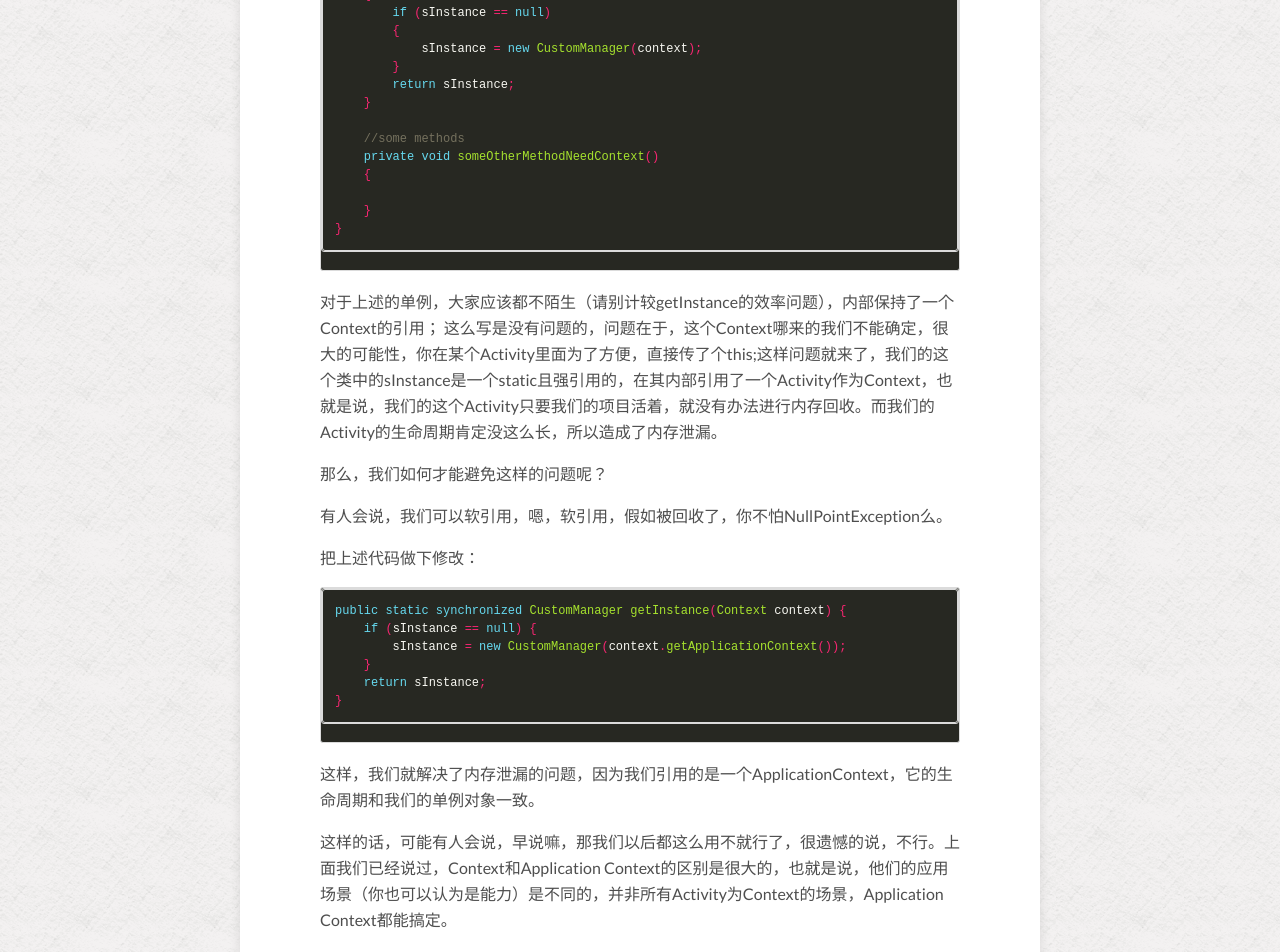
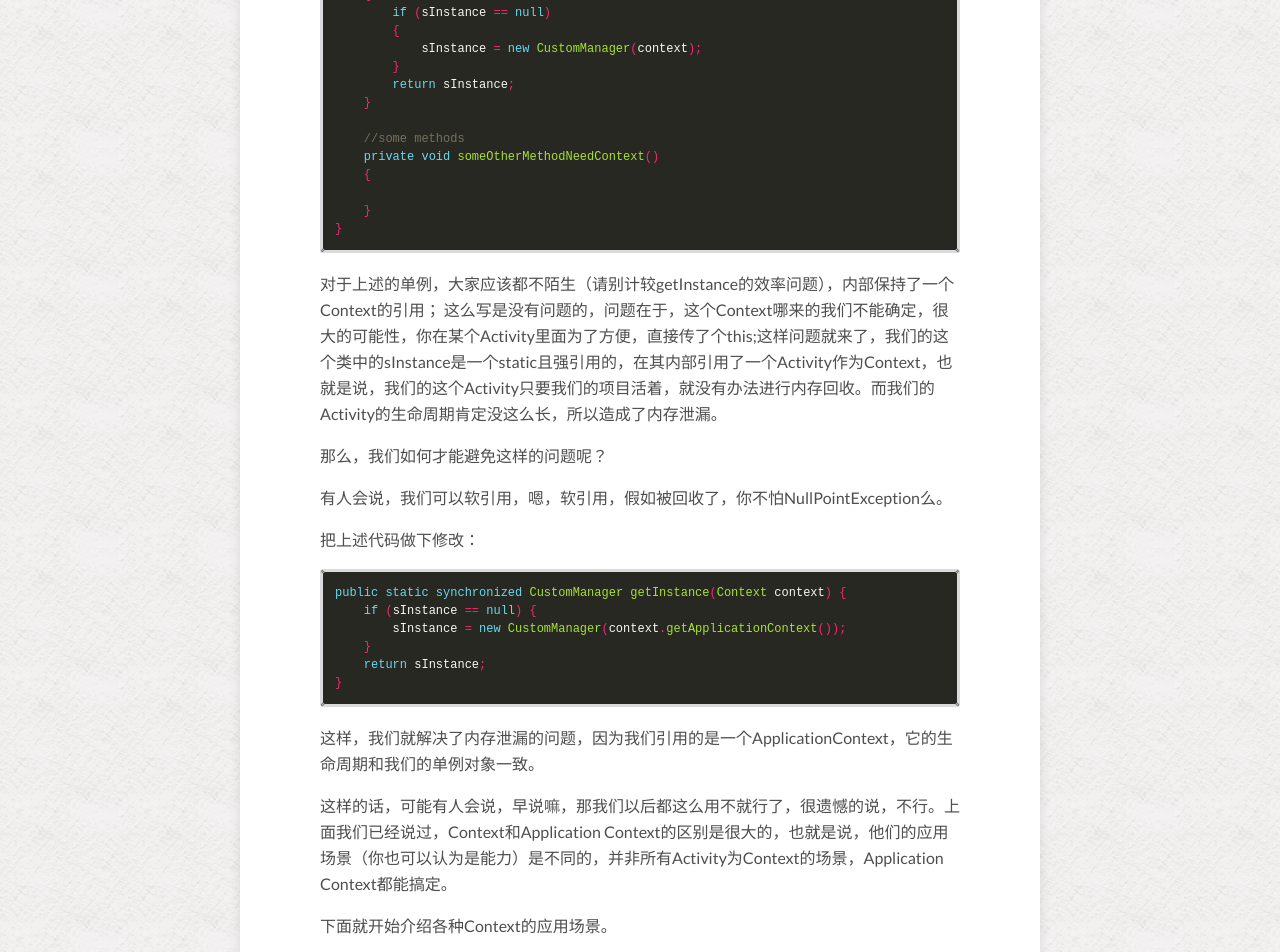
Before and after one commit to lanixzcj/lanixzcj.github.io, a Jekyll site: the page built from _posts/2015-09-05-context.md, in a window 1280 px wide. Shown: the part 1852-2804 px from the top of the page. Built offline with Jekyll 4.4.1, drawn with Linux system fonts in a browser that asks for light colours; nearby versions of some CDN libraries; Markdown is read by kramdown in place of the engine named in the settings.

Commit message:
fix code block render bug

```diff
--- a/_config.yml
+++ b/_config.yml
@@ -38,8 +38,8 @@
 # http://en.wikipedia.org/wiki/List_of_tz_database_time_zones
 # timezone:    Asia/Beijing
 future:      true
-highlighter: pygments
-markdown:    redcarpet
+highlighter: rouge
+markdown:    kramdown
 plugins:
   - jekyll-sitemap
   - jekyll-paginate
@@ -54,16 +54,12 @@
 paginate: 5
 
 kramdown:
-  input:  GFM
+  input: GFM
   auto_ids: true
   footnote_nr: 1
   entity_output: as_char
   toc_levels: 1..6
-  syntax_highlighter: rouge
-  enable_coderay: true
-
-redcarpet:
-    extensions: [ "fenced_code_blocks", "hard_wrap","autolink", "tables", "strikethrough", "superscript", "with_toc_data", "highlight", "prettify","no_intra_emphasis"]
+  enable_coderay: false
 
 
 include: [".htaccess"]
--- a/_sass/_pygments.scss
+++ b/_sass/_pygments.scss
@@ -1,5 +1,4 @@
 .highlight {
-	margin-bottom: 1.5em;
 	@include font(12);
 	color: #d0d0d0;
 	border: 1px solid darken($body-color, 5);
```
